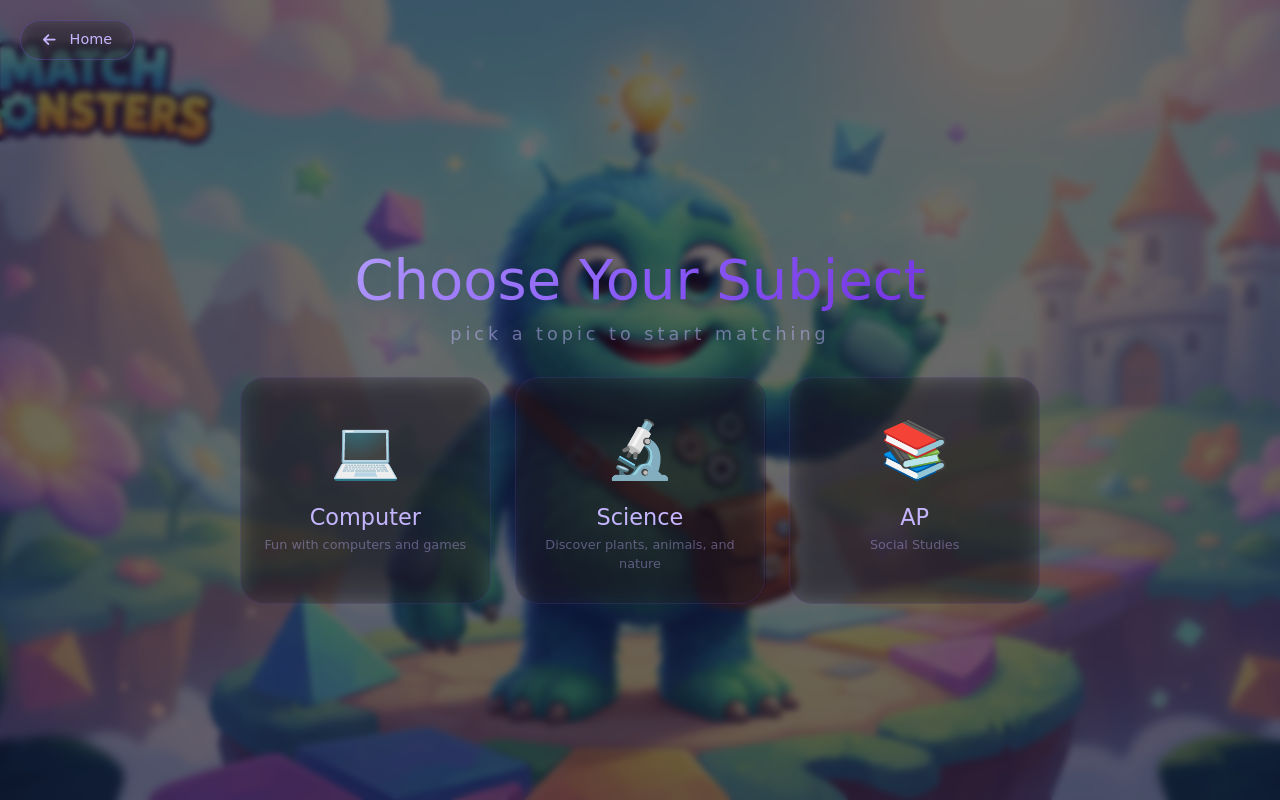
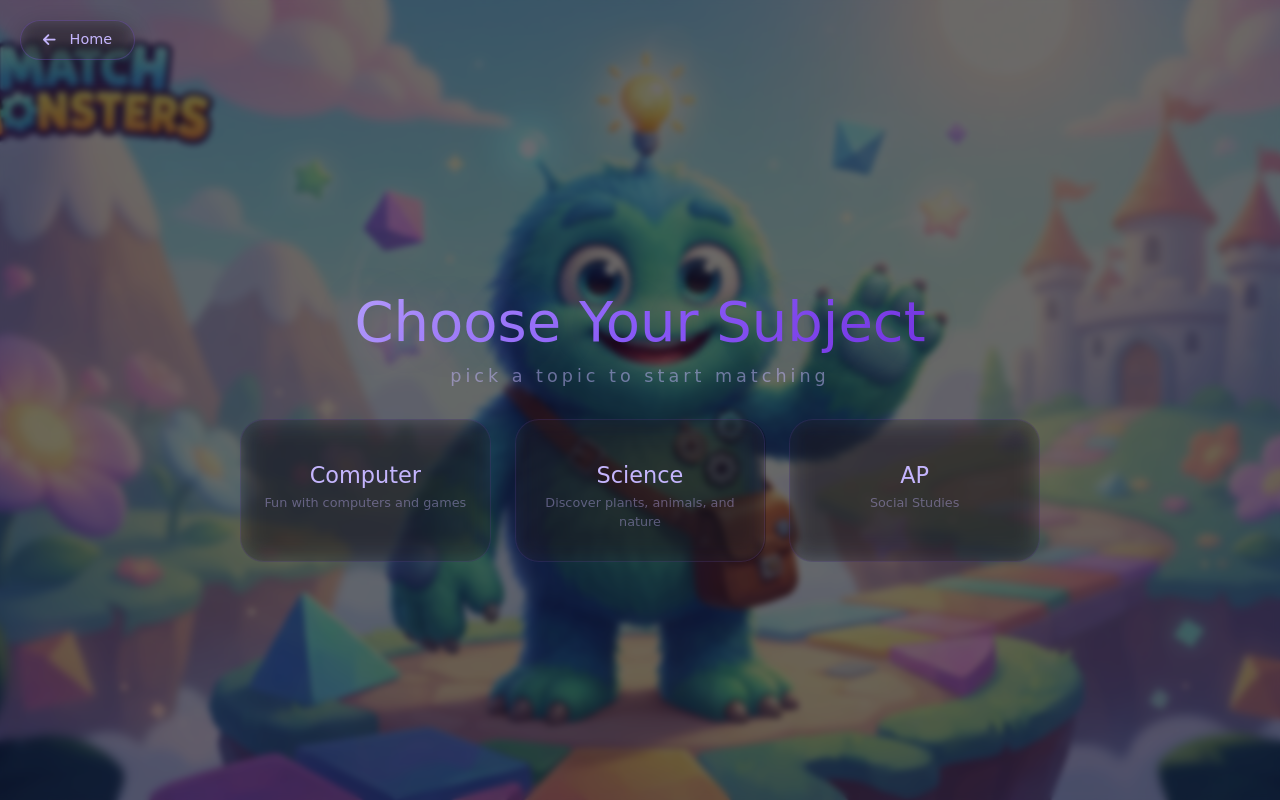
Before and after one commit to JoshuaJoelB/MM, a plain HTML site: page Subject.html in a window 1280 px wide. Drawn offline with nearby package versions, Linux system fonts and the light colour scheme; a web font is replaced by a local one.

Commit message:
remove icon
Co-Authored-By: Gothic_Bat <271107319+GothicBat5@users.noreply.github.com>

```diff
--- a/Subject.html
+++ b/Subject.html
@@ -29,21 +29,21 @@
           <div class="subject-grid">
             <!-- Computer -->
             <a href="Level.html?subject=computer" class="subject-card">
-              <div class="subject-icon">💻</div>
+              <div class="subject-icon"></div>
               <h3>Computer</h3>
               <p>Fun with computers and games</p>
             </a>
 
             <!-- Science -->
             <a href="Level.html?subject=science" class="subject-card">
-              <div class="subject-icon">🔬</div>
+              <div class="subject-icon"></div>
               <h3>Science</h3>
               <p>Discover plants, animals, and nature</p>
             </a>
 
             <!-- AP -->
             <a href="Level.html?subject=ap" class="subject-card">
-              <div class="subject-icon">📚</div>
+              <div class="subject-icon"></div>
               <h3>AP</h3>
               <p>Social Studies</p>
             </a>
```
